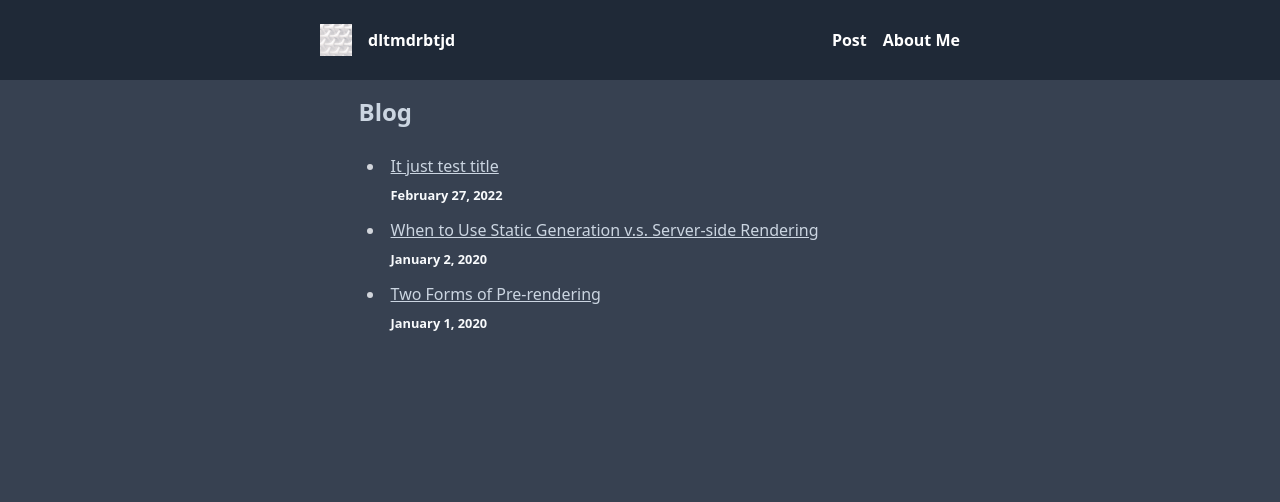
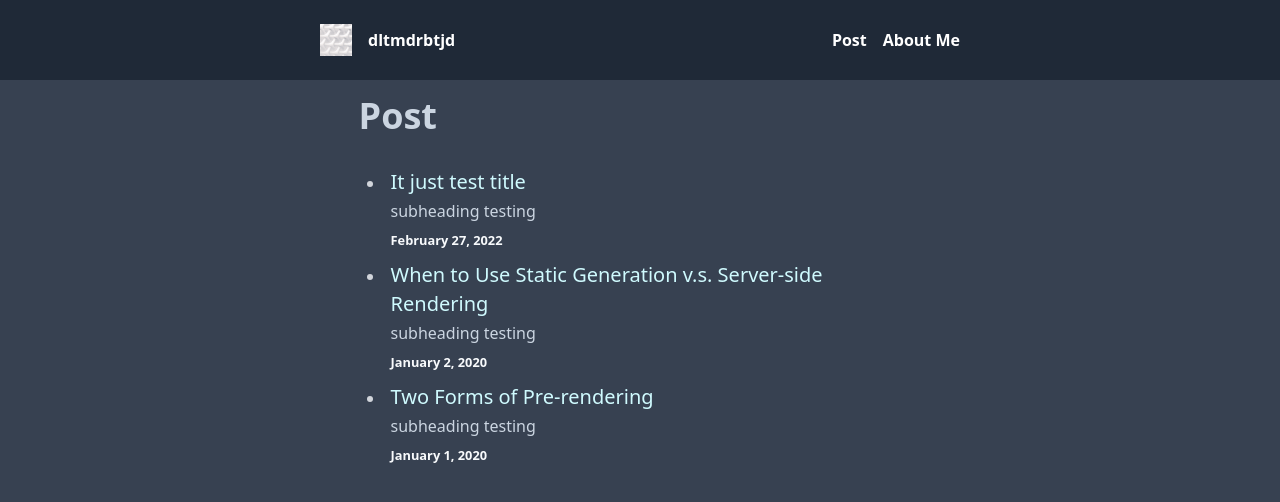
Before and after one commit to dltmdrbtjd/DevBlog, a Next.js app: page / in a window 1280 px wide. Shown: the top 502 px of the page. Built offline with nearby package versions, Linux system fonts and the light colour scheme.

Commit message:
Add subheading tag

```diff
--- a/pages/index.tsx
+++ b/pages/index.tsx
@@ -11,6 +11,7 @@ export default function Home({
   allPostsData: {
     date: string
     title: string
+    subheading: string
     id: string
   }[]
 }) {
@@ -20,14 +21,14 @@ export default function Home({
         <title>{siteTitle}</title>
       </Head>
       <section>
-        <h2>Blog</h2>
+        <h1>Post</h1>
         <ul>
-          {allPostsData.map(({ id, date, title }) => (
+          {allPostsData.map(({ id, date, title, subheading }) => (
             <li key={id}>
               <Link href={`/posts/${id}`}>
-                <a>{title}</a>
+                <a className="text-cyan-100 no-underline text-xl">{title}</a>
               </Link>
-              <br />
+              <p className="my-0">{subheading}</p>
               <small>
                 <Date dateString={date} />
               </small>
```
